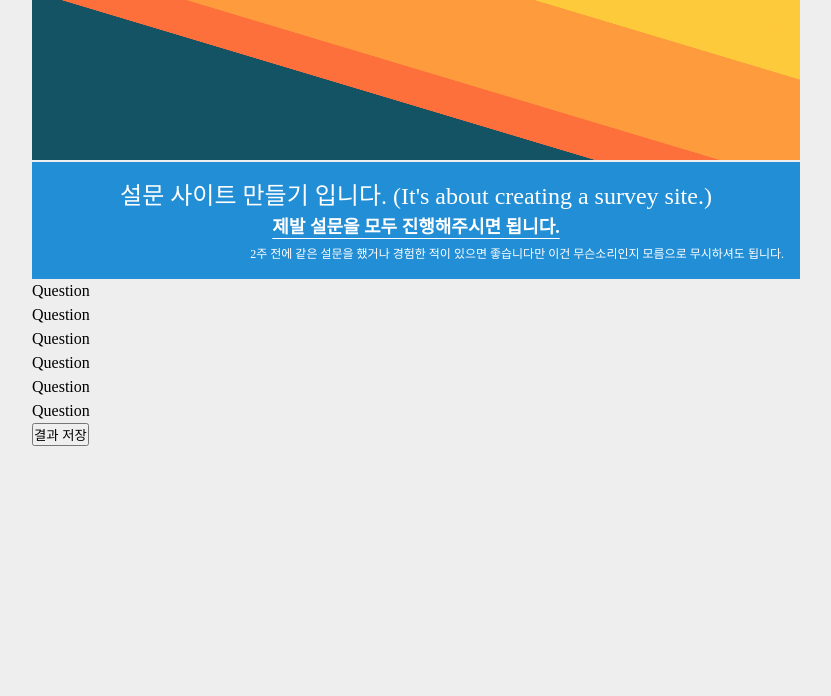
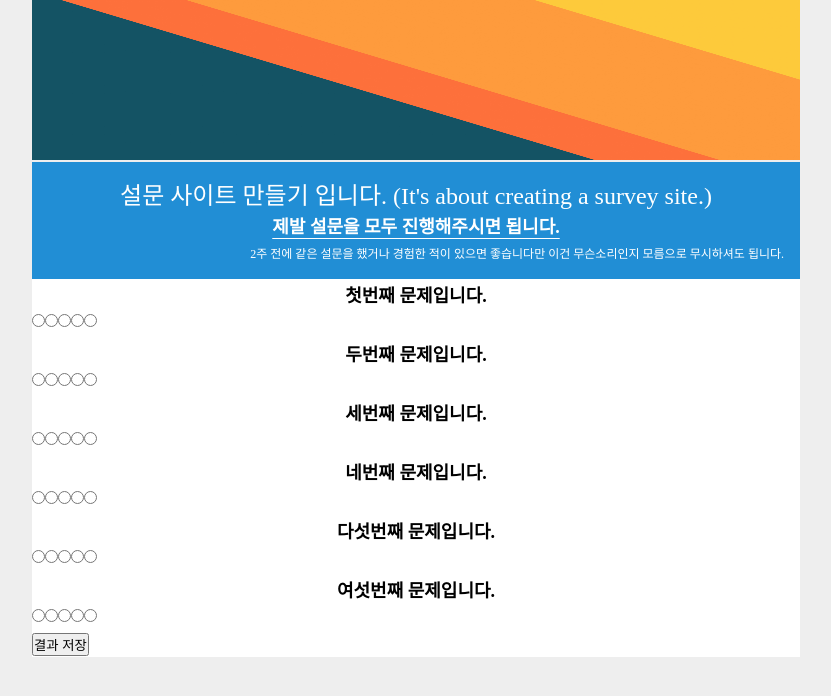
Before and after one commit to jmeno1011/survey-temp, a Next.js app: page /survey in a window 1280 px wide. Shown: the top 696 px of the page, without its empty margins (224-1055 px from the left). Built offline with nearby package versions, Linux system fonts and the light colour scheme.

Commit message:
add questions

```diff
--- a/src/components/survey/Question.tsx
+++ /dev/null
@@ -1,50 +0,0 @@
-import { score } from '@/types';
-import React from 'react'
-
-interface QuestionProps {
-  index: number;
-  questionId: string;
-  questionText: string;
-  scoreArray: score[];
-  saveScoreInArray: ()=>void;
-}
-
-const Question = ({
-  index,
-  questionId,
-  questionText,
-  scoreArray,
-  saveScoreInArray
-}:QuestionProps) => {
-  const scores = [
-    {
-        id: "0score",
-        score: 0,
-        text: "전혀 그렇지 않다.",
-        css: "vbBtn"
-    },
-    {
-        id: "1score",
-        score: 1,
-        text: "가끔 그렇다.",
-        css: "bBtn"
-    },
-    {
-        id: "2score",
-        score: 2,
-        text: "보통이다.",
-        css: "nBtn"
-    },
-    {
-        id: "3score",
-        score: 3,
-        text: "자주 그렇다.",
-        css: "gBtn"
-    },
-]
-  return (
-    <div>Question</div>
-  )
-}
-
-export default Question
--- /dev/null
+++ b/src/components/survey/Question/Question.module.css
@@ -0,0 +1,15 @@
+.container {
+  padding: 0.25rem 0;
+}
+.title {
+  text-align: center;
+  font-size: 1.125rem;
+  font-weight: 600;
+}
+.btnGroup {
+  display: flex;
+}
+.btnGroup input {
+  display: inline-block;
+  padding: 1rem;
+}
--- /dev/null
+++ b/src/components/survey/Question/Question.tsx
@@ -0,0 +1,35 @@
+import { Score } from "@/types";
+import React from "react";
+import { scoreRange } from "../../../data/question";
+import styles from "./Question.module.css";
+
+interface QuestionProps {
+  index: number;
+  questionId: string;
+  questionTitle: string;
+  scoreArray: Score[];
+  saveScoreInArray: () => void;
+}
+
+const Question = ({
+  index,
+  questionId,
+  questionTitle,
+  scoreArray,
+  saveScoreInArray,
+}: QuestionProps) => {
+  return (
+    <div className={styles.container}>
+      <h3 className={styles.title}>{questionTitle}</h3>
+      <div className={styles.btnGroup}>
+        {scoreRange.map((score) => (
+          <div key={`${questionId}_${score.id}`}>
+            <input type={"radio"} name="" />
+          </div>
+        ))}
+      </div>
+    </div>
+  );
+};
+
+export default Question;
--- a/src/data/question.ts
+++ b/src/data/question.ts
@@ -1,4 +1,8 @@
-export const questionList = [
+interface QuestionList {
+  id: string;
+  question: string;
+}
+export const questionList: QuestionList[] = [
   {
     id: "test01",
     question: "첫번째 질문입니다.",
@@ -20,3 +24,37 @@ export const questionList = [
     question: "다섯번째 질문입니다.",
   },
 ];
+
+interface ScoreRange {
+  id: string;
+  score: number;
+  text: string;
+}
+
+export const scoreRange: ScoreRange[] = [
+  {
+    id: "1번",
+    score: 1,
+    text: "1점",
+  },
+  {
+    id: "2번",
+    score: 2,
+    text: "2점",
+  },
+  {
+    id: "3번",
+    score: 3,
+    text: "3점",
+  },
+  {
+    id: "4번",
+    score: 4,
+    text: "4점",
+  },
+  {
+    id: "5번",
+    score: 5,
+    text: "5점",
+  },
+];
--- a/src/pages/survey.tsx
+++ b/src/pages/survey.tsx
@@ -1,11 +1,12 @@
 import React, { FormEvent, useState } from "react";
 import { QuestionList } from "@/data";
-import Question from "@/components/survey/Question";
+import Question from "@/components/survey/Question/Question";
 import { v4 as uuidv4 } from "uuid";
 import { Score } from "@/types";
 import { useRouter } from "next/router";
 import { useSelector } from "react-redux";
 import { RootState } from "@/modules";
+import styles from "../styles/Survey.module.css";
 
 const Survey = () => {
   let router = useRouter();
@@ -37,15 +38,14 @@ const Survey = () => {
     }
   };
   return (
-    <div>
-      <form onSubmit={onSubmit}>
+    <form onSubmit={onSubmit} className={styles.container}>
       <div>
         {QuestionList.map((question, index) => (
           <Question
             key={question.id}
             index={index + 1}
             questionId={question.id}
-              questionText={question.question}
+            questionTitle={question.question}
             scoreArray={scoreArray}
             saveScoreInArray={saveScoreInArray}
           />
@@ -55,7 +55,6 @@ const Survey = () => {
         <button>결과 저장</button>
       </div>
     </form>
-    </div>
   );
 };
 
--- /dev/null
+++ b/src/styles/Survey.module.css
@@ -0,0 +1,3 @@
+.container {
+  background-color: #fff;
+}
```
Lines whose indentation alone changed are shown as unchanged.
